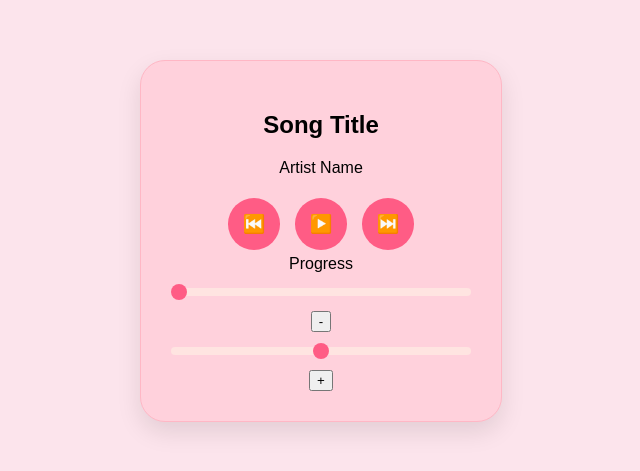
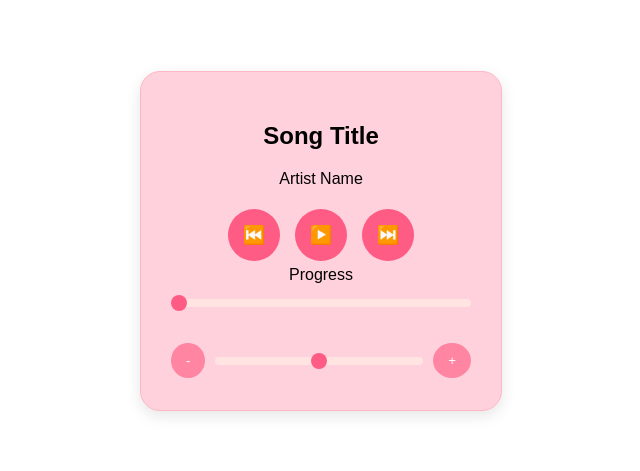
Before and after one commit to Secret-30/Music-Player_CodeAlpha, a plain HTML site: page index.html in a window 1280 px wide. Shown: the part 167-638 px from the top of the page, without its empty margins (319-959 px from the left). Drawn offline with Linux system fonts and the light colour scheme.

Commit message:
Add styles for body and music player components

```diff
--- a/style.css
+++ b/style.css
@@ -41,3 +41,38 @@ input[type=range]::-webkit-slider-thumb {
     background: #ff5c85;
     border-radius: 50%;
 }
+body {
+    background-color: white; /* White background */
+    display: flex;
+    justify-content: center;
+    align-items: center;
+    height: 100vh;
+}
+
+.music-player {
+    background-color: #ffd1dc; /* Baby Pink box */
+    padding: 30px;
+    border-radius: 20px;
+    box-shadow: 0 5px 15px rgba(0,0,0,0.1);
+    text-align: center;
+    width: 300px;
+}
+
+/* Make all buttons match the pink theme */
+button {
+    background: #ff85a2;
+    color: white;
+    border: none;
+    padding: 10px 15px;
+    border-radius: 50%;
+    cursor: pointer;
+}
+
+/* Volume area layout */
+.volume-controls {
+    display: flex;
+    align-items: center;
+    justify-content: center;
+    gap: 10px;
+    margin-top: 20px;
+}
```
